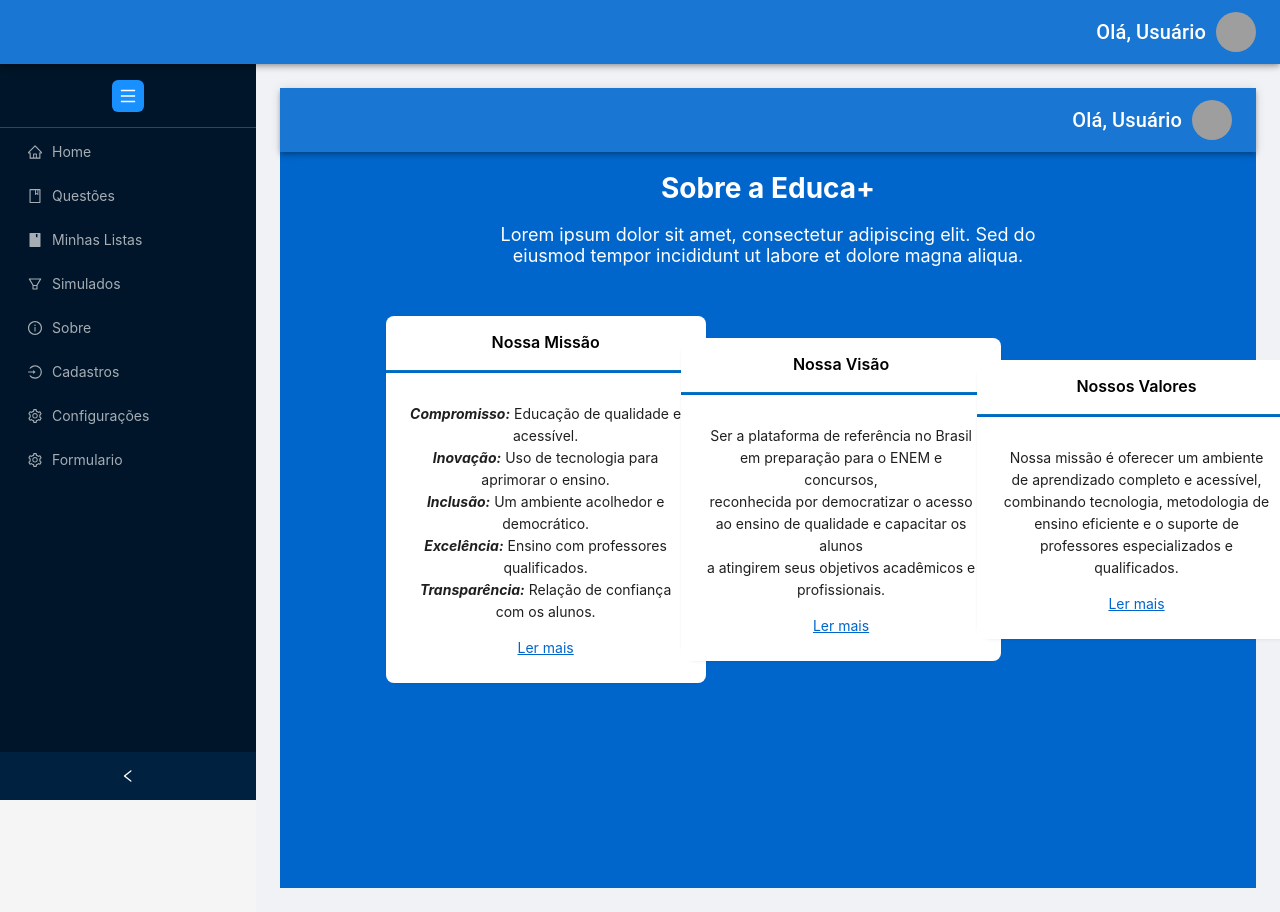
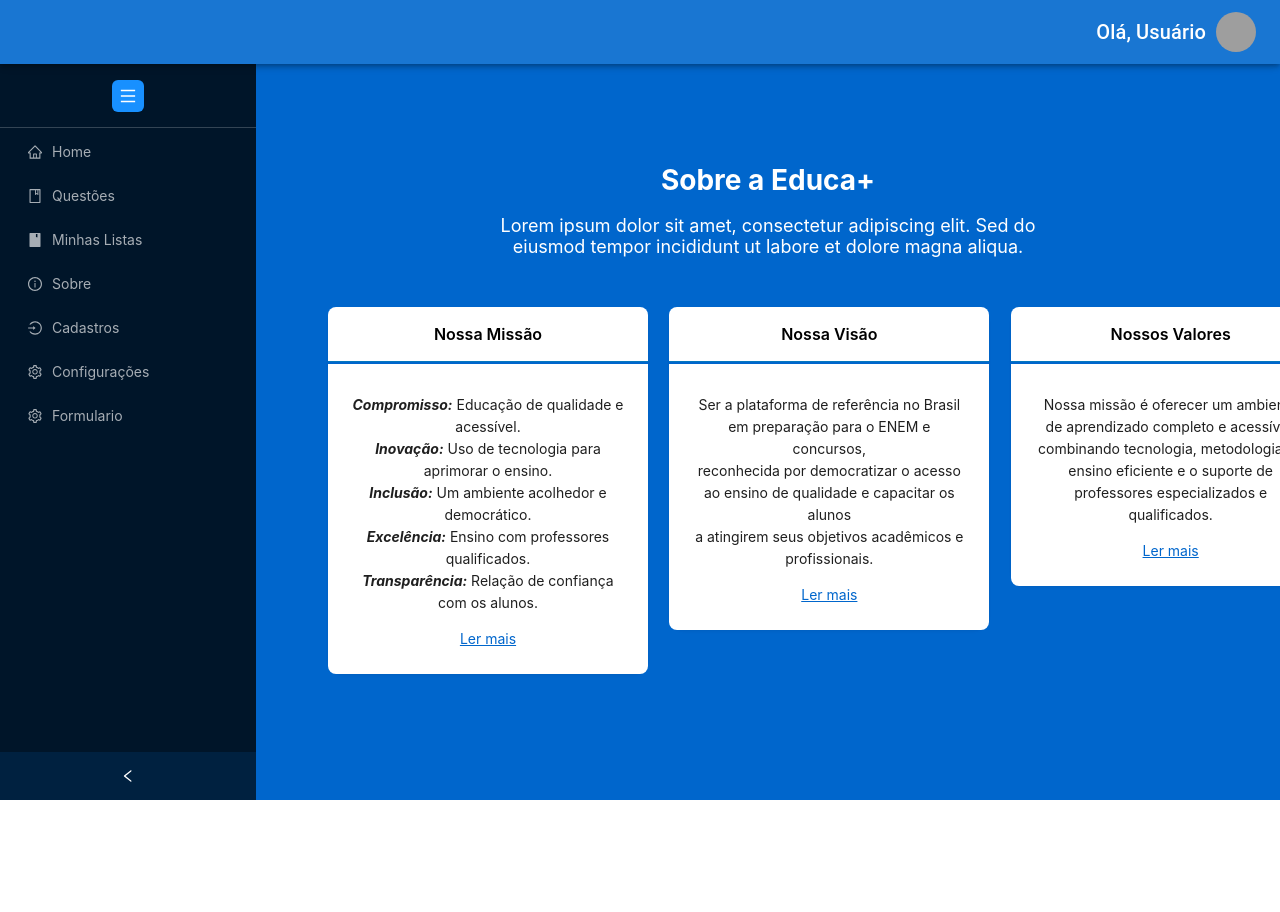
Before and after one commit to luishmenezes/site-questoes, a React (Create React App) app: page /sobre in a window 1280 px wide. After the commit the page ends 800 px from the top, so only its background shows below. Built offline with nearby package versions, Linux system fonts and the light colour scheme; grey boxes are pictures that could not be loaded.

Commit message:
refatorando margem de tela de questoes e de sobre

```diff
--- a/src/components/layout/LayoutComponent.jsx
+++ b/src/components/layout/LayoutComponent.jsx
@@ -47,7 +47,7 @@
         >
           <Content
             style={{
-              padding: 24,
+              padding: 0,
               margin: 0,
               minHeight: 280,
               backgroundColor: "#f0f2f5",
--- a/src/components/menuComponent/MenuComponent.jsx
+++ b/src/components/menuComponent/MenuComponent.jsx
@@ -4,7 +4,6 @@
   HomeOutlined,
   BookOutlined,
   BookFilled,
-  FilterOutlined,
   InfoCircleOutlined,
   LoginOutlined,
   SettingOutlined,
@@ -13,46 +12,15 @@
 import { Link } from "react-router-dom";
 
 const MenuComponent = ({ toggleMenu }) => {
+
   const items = [
-    {
-      key: "home",
-      icon: <HomeOutlined />,
-      label: <Link to="/home">Home</Link>,
-    },
-    {
-      key: "questoes",
-      icon: <BookOutlined />,
-      label: <Link to="/questoes">Questões</Link>,
-    },
-    {
-      key: "minhasQuestoes",
-      icon: <BookFilled />,
-      label: <Link to="/minhasQuestoes">Minhas Listas</Link>,
-    },
-    {
-      key: "simulados",
-      icon: <FilterOutlined />,
-      label: <Link to="/simulados">Simulados</Link>,
-    },
-    {
-      key: "sobre",
-      icon: <InfoCircleOutlined />,
-      label: <Link to="/sobre">Sobre</Link>,
-    },
-    {
-      key: "cadastros",
-      icon: <LoginOutlined />,
-      label: <Link to="/cadastros">Cadastros</Link>,
-    },
-    {
-      key: "config",
-      icon: <SettingOutlined />,
-      label: <Link to="/config">Configurações</Link>,
-    },
-    {key: "formulario",
-     icon: <SettingOutlined />,
-     label: <Link to="/formulario">Formulario</Link> //apenas pra vcs ficarem vizualizando a pag de forms se quiser
-    }
+    {key: "home",icon: <HomeOutlined />,label: <Link to="/home">Home</Link>,},
+    {key: "questoes", icon: <BookOutlined />, label: <Link to="/questoes">Questões</Link>,},
+    {key: "minhasQuestoes", icon: <BookFilled />, label: <Link to="/minhasQuestoes">Minhas Listas</Link>,},
+    {key: "sobre", icon: <InfoCircleOutlined />, label: <Link to="/sobre">Sobre</Link>,},
+    {key: "cadastros", icon: <LoginOutlined />, label: <Link to="/cadastros">Cadastros</Link>,},
+    {key: "config", icon: <SettingOutlined />, label: <Link to="/config">Configurações</Link>,},
+    {key: "formulario", icon: <SettingOutlined />, label: <Link to="/formulario">Formulario</Link> } //apenas pra vcs ficarem vizualizando a pag de forms se quiser
   ];
 
   return (
@@ -92,3 +60,12 @@
 };
 
 export default MenuComponent;
+
+
+//Até resolver como ficará essa tela de simulados(resolver problemas de fluxos - simples)
+
+//{
+ // key: "simulados",
+ // icon: <FilterOutlined />,
+//  label: <Link to="/simulados">Simulados</Link>,
+//}
--- a/src/components/sobre/Sobre.css
+++ b/src/components/sobre/Sobre.css
@@ -1,5 +1,8 @@
-body {
+html, body {
   margin: 0;
+  padding: 0;
+  height: 100%;
+  overflow: hidden;
   font-family: Arial, sans-serif;
 }
 
@@ -11,7 +14,6 @@
 
 .card-custom {
   background-color: #0066cc;
-
   box-shadow: 0 2px 10px rgba(0, 0, 0, 0.1);
 }
 
@@ -25,7 +27,6 @@
   background-color: #ffffff;
   border-top: 2px solid #0066cc;
   padding-top: 16px;
-
 }
 
 .read-more {
--- a/src/components/sobre/SobreComponent.jsx
+++ b/src/components/sobre/SobreComponent.jsx
@@ -1,20 +1,25 @@
 import React from "react";
 import { Card, Col, Row } from "antd";
 import "./Sobre.css";
-    import ResponsiveAppBar from "../header/Header";
 
 const SobreComponent = () => {
-
   return (
     <div
-
       style={{
-            backgroundColor: "#0066cc   ",
+        backgroundColor: "#0066cc",
         minHeight: "100vh",
+        display: "flex",
+        flexDirection: "column",
+        justifyContent: "center",
+        alignItems: "center",
+        padding: "0",
+        margin: "0",
       }}
-        >   <ResponsiveAppBar />
-        <div className="titleDes">
-
+    >
+      <div style={{
+        position: 'relative',
+        top: '-55px'
+      }} className="titleDes">
         <h1>Sobre a Educa+</h1>
         <p style={{ maxWidth: "600px", margin: "0 auto", fontSize: "18px" }}>
           Lorem ipsum dolor sit amet, consectetur adipiscing elit. Sed do
@@ -22,9 +27,9 @@
         </p>
       </div>
 
-        <Row gutter={[16, 16]} justify="center" style={{  display: "flex", alignItems: "center", marginLeft: "10%" }}>
+      <Row gutter={[144, 16]} justify="center" style={{ width: "100%", padding: "0",position:'relative  ', top: "-55px" }}>
         <Col xs={24} sm={8}>
-            <Card  title="Nossa Missão" bordered={false} className="card-custom">
+          <Card title="Nossa Missão" bordered={false} className="card-custom">
             <p>
               <b>
                 <i>Compromisso:</i>
```
Lines whose indentation alone changed are shown as unchanged.
